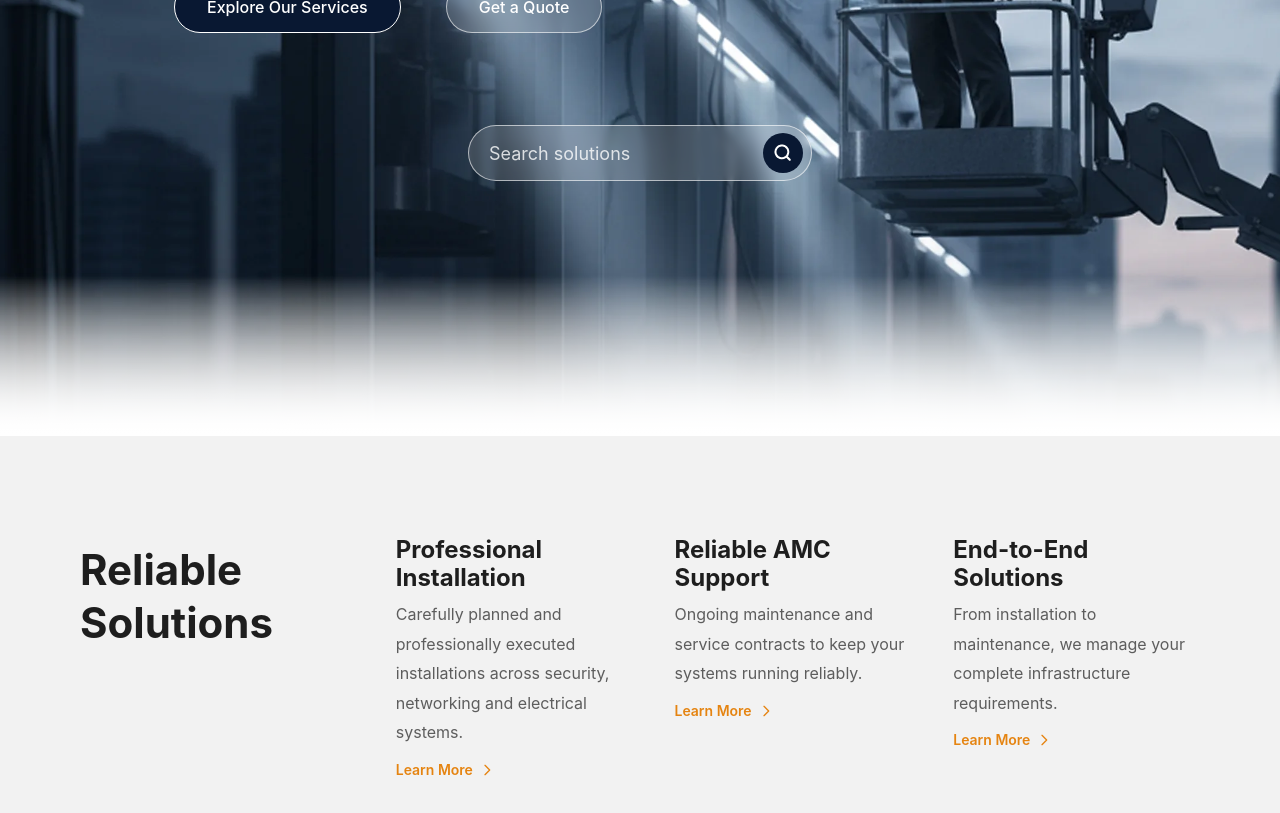
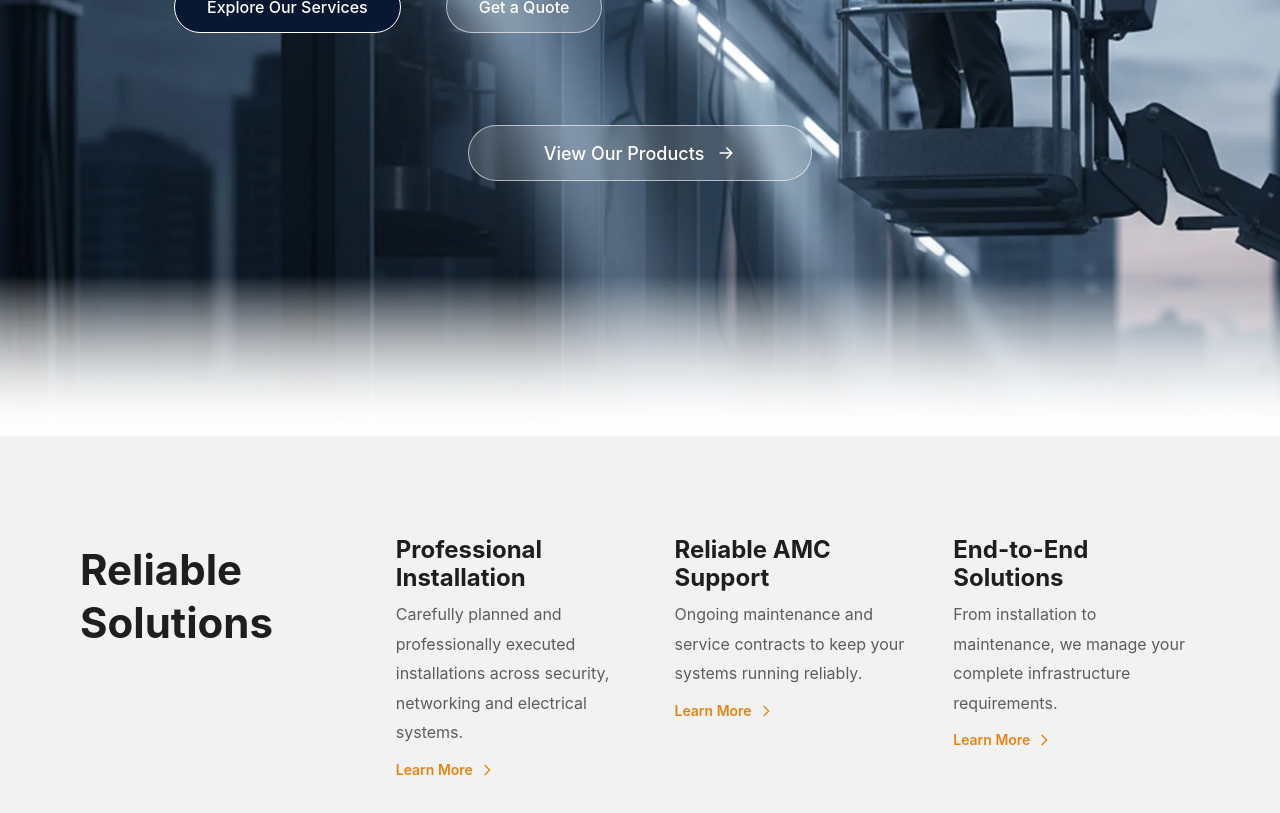
Before and after one commit to adilakshmi-info-tech/vedhanth_it_solutions, a Next.js app: page / in a window 1280 px wide. Shown: the part 800-1613 px from the top of the page. Built offline with nearby package versions, Linux system fonts and the light colour scheme; no server answers.

Commit message:
Replace hero search with a View Our Products link
Co-Authored-By: Claude Sonnet 5.5 <noreply@anthropic.com>
Claude-Session: https://claude.ai/code/session_01X4PM6B2nvRjB47CeNV6eUK

```diff
--- a/components/home/HeroNew.jsx
+++ b/components/home/HeroNew.jsx
@@ -1,11 +1,7 @@
-'use client';
-import { useState } from 'react';
 import Link from 'next/link';
 import Image from 'next/image';
 
 export default function HeroNew() {
-  const [query, setQuery] = useState('');
-
   return (
     <section className="relative bg-[#081732] overflow-hidden">
       <div className="absolute inset-0">
@@ -45,26 +41,15 @@ export default function HeroNew() {
           </Link>
         </div>
 
-        <form
-          action="/products"
-          className="mt-8 md:mt-[92px] md:mx-auto flex items-center justify-between max-w-[344px] rounded-[42px] border border-white/60 bg-white/15 backdrop-blur-sm pl-5 pr-2 h-14"
+        <Link
+          href="/products"
+          className="mt-8 md:mt-[92px] md:mx-auto flex items-center justify-center gap-3 w-fit md:w-[344px] rounded-[42px] border border-white/60 bg-white/15 backdrop-blur-sm px-8 h-14 text-white text-[18px] font-medium hover:bg-white/25 transition"
         >
-          <input
-            type="text"
-            name="q"
-            value={query}
-            onChange={(e) => setQuery(e.target.value)}
-            placeholder="Search solutions"
-            className="bg-transparent text-white placeholder:text-white/80 text-[18px] outline-none w-full"
-          />
-          <button
-            type="submit"
-            aria-label="Search"
-            className="shrink-0 w-10 h-10 rounded-[24px] bg-[#091832] flex items-center justify-center"
-          >
-            <Image src="/icons/search.png" alt="" width={18} height={18} />
-          </button>
-        </form>
+          View Our Products
+          <svg className="w-5 h-5" viewBox="0 0 24 24" fill="none" stroke="currentColor" strokeWidth={2} aria-hidden="true">
+            <path strokeLinecap="round" strokeLinejoin="round" d="M5 12h14m-6-6 6 6-6 6" />
+          </svg>
+        </Link>
       </div>
     </section>
   );
```
